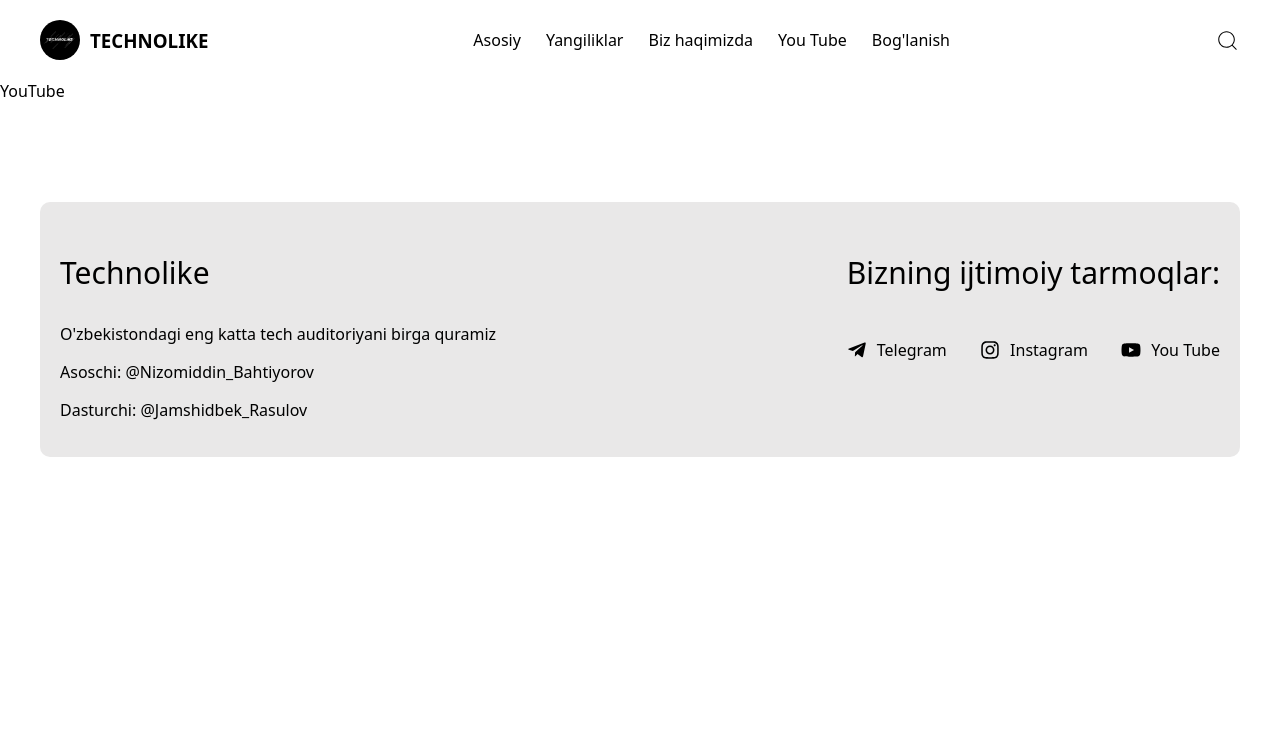
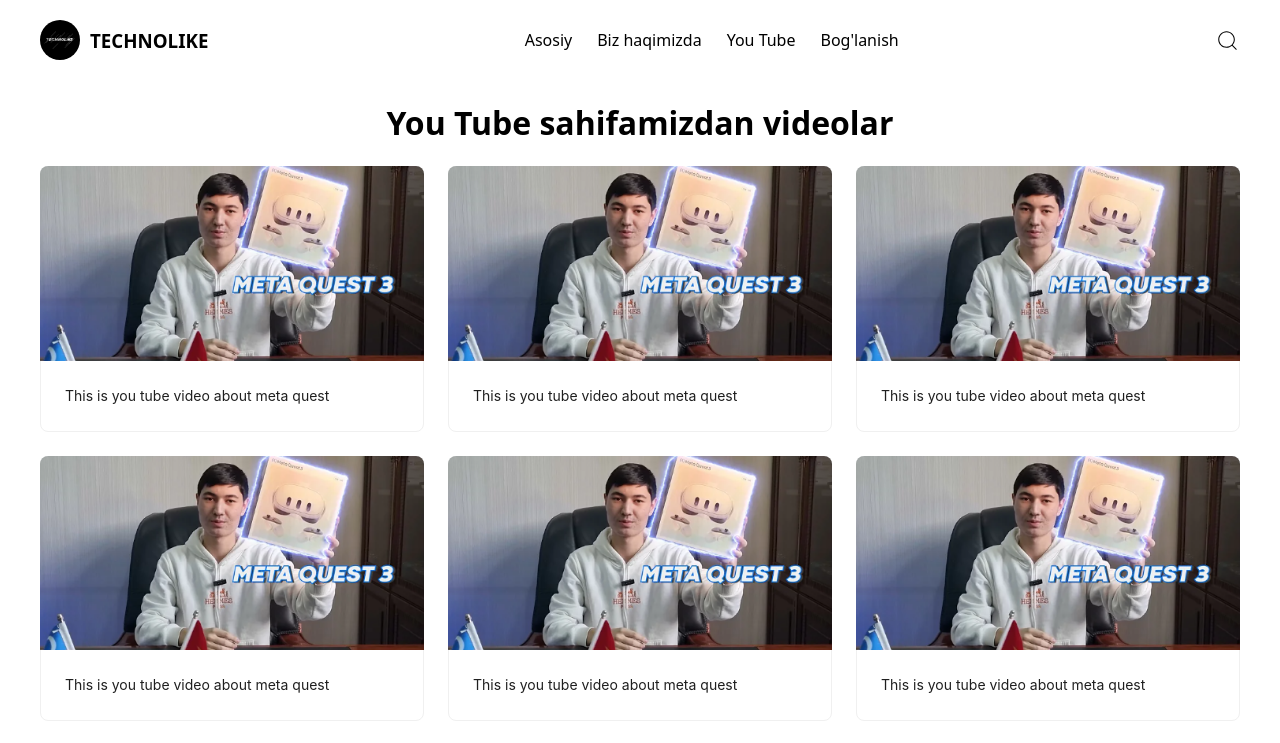
Before and after one commit to Jamshidbek9777/technolike, a React (Vite) app: page /youtube in a window 1280 px wide. Shown: the top 743 px of the page. Built offline with nearby package versions, Linux system fonts and the light colour scheme.

Commit message:
pages added

```diff
--- a/src/app/pages/Home/home.tsx
+++ b/src/app/pages/Home/home.tsx
@@ -12,7 +12,7 @@
           <Container>
                <Flex vertical gap={20}>
                     <Banner $bg={BannerImage} style={{ color: "white" }}>
-                         <Flex vertical>
+                         <BannerText vertical>
                               <Text $context="title">
                                    This is information about the news
                               </Text>
@@ -22,7 +22,7 @@
                                    consequatur rerum, tempore libero aspernatur
                                    praesentium! Pariatur, eum reiciendis!
                               </Text>
-                         </Flex>
+                         </BannerText>
                     </Banner>
                     <Row gutter={[24, 24]}>
                          {news.map((item, idx) => (
@@ -39,6 +39,8 @@
           </Container>
      );
 };
+export default Home;
+
 const NewsCard = styled(Card)`
      /* border: 1px solid red; */
 `;
@@ -57,4 +59,7 @@
                `}
           `}
 `;
-export default Home;
+
+const BannerText = styled(Flex)`
+     padding: 60px;
+`;
--- a/src/app/pages/YouTube/youtube.tsx
+++ b/src/app/pages/YouTube/youtube.tsx
@@ -1,5 +1,91 @@
+import { Card, Col, Flex, Row } from "antd";
+import { Container } from "../../../components";
+import styled from "styled-components";
+import VideoImage from "../../../assets/Screenshot from 2024-04-29 12-11-05.png";
+import { Link } from "react-router-dom";
+import { media } from "../../../style/media";
+const videos = [
+     {
+          id: 1,
+          src: "https://youtu.be/XSfDpF-rcJw?si=HPVVgM3Dnm7pPwYk",
+          description: "This is you tube video about meta quest",
+     },
+     {
+          id: 2,
+          src: "https://youtu.be/XSfDpF-rcJw?si=HPVVgM3Dnm7pPwYk",
+          description: "This is you tube video about meta quest",
+     },
+     {
+          id: 3,
+          src: "https://youtu.be/XSfDpF-rcJw?si=HPVVgM3Dnm7pPwYk",
+          description: "This is you tube video about meta quest",
+     },
+     {
+          id: 4,
+          src: "https://youtu.be/XSfDpF-rcJw?si=HPVVgM3Dnm7pPwYk",
+          description: "This is you tube video about meta quest",
+     },
+     {
+          id: 5,
+          src: "https://youtu.be/XSfDpF-rcJw?si=HPVVgM3Dnm7pPwYk",
+          description: "This is you tube video about meta quest",
+     },
+     {
+          id: 6,
+          src: "https://youtu.be/XSfDpF-rcJw?si=HPVVgM3Dnm7pPwYk",
+          description: "This is you tube video about meta quest",
+     },
+     {
+          id: 7,
+          src: "https://youtu.be/XSfDpF-rcJw?si=HPVVgM3Dnm7pPwYk",
+          description: "This is you tube video about meta quest",
+     },
+     {
+          id: 8,
+          src: "https://youtu.be/XSfDpF-rcJw?si=HPVVgM3Dnm7pPwYk",
+          description: "This is you tube video about meta quest",
+     },
+     {
+          id: 9,
+          src: "https://youtu.be/XSfDpF-rcJw?si=HPVVgM3Dnm7pPwYk",
+          description: "This is you tube video about meta quest",
+     },
+];
 const YouTube = () => {
-     return <div>YouTube</div>;
+     return (
+          <Container>
+               <Flex vertical justify="center" align="center">
+                    <Title>You Tube sahifamizdan videolar</Title>
+                    <Row gutter={[24, 24]}>
+                         {videos.map((item, idx) => (
+                              <Col key={idx} xs={24} sm={12} lg={8}>
+                                   <a href={item.src}>
+                                        <VideoCard
+                                             hoverable
+                                             cover={
+                                                  <CardImage src={VideoImage} />
+                                             }>
+                                             {item.description}
+                                        </VideoCard>
+                                   </a>
+                              </Col>
+                         ))}
+                    </Row>
+               </Flex>
+          </Container>
+     );
 };
 
 export default YouTube;
+
+const VideoCard = styled(Card)``;
+const CardImage = styled.img``;
+
+const Title = styled.h1`
+     ${media.lg`
+          font-size: 25px;
+     `}
+     ${media.md`
+          font-size: 20px;
+     `}
+`;
--- a/src/components/navbar/navbar.tsx
+++ b/src/components/navbar/navbar.tsx
@@ -39,12 +39,12 @@
                key: "/",
                icon: <RiHome6Line size={20} />,
           },
-          {
-               id: 1,
-               name: "Yangiliklar",
-               key: "/news",
-               icon: <MdOutlineNewspaper size={20} />,
-          },
+          // {
+          //      id: 1,
+          //      name: "Yangiliklar",
+          //      key: "/news",
+          //      icon: <MdOutlineNewspaper size={20} />,
+          // },
           {
                id: 2,
                name: "Biz haqimizda",
@@ -94,33 +94,7 @@
                               </NavItem>
                          ))}
                     </NavItems>
-                    {/* <NavItems $align="center" $gap="25px">
-                         <NavItem
-                              onClick={() => handleChange("/", 1)}
-                              active={location.pathname === "/"}>
-                              Asosiy
-                         </NavItem>
-                         <NavItem
-                              onClick={() => handleChange("/news", 2)}
-                              active={location.pathname === "/news"}>
-                              Yangliliklar
-                         </NavItem>
-                         <NavItem
-                              onClick={() => handleChange("/about", 3)}
-                              active={location.pathname === "/about"}>
-                              Biz haqimizda
-                         </NavItem>
-                         <NavItem
-                              onClick={() => handleChange("/youtube", 4)}
-                              active={location.pathname === "/youtube"}>
-                              You Tube
-                         </NavItem>
-                         <NavItem
-                              onClick={() => handleChange("/contact", 5)}
-                              active={location.pathname === "/contact"}>
-                              Bog'lanish
-                         </NavItem>
-                    </NavItems> */}
+
                     <Box $align="center">
                          <CiSearch style={{ fontSize: "25px" }} />
                     </Box>
@@ -137,7 +111,7 @@
                          {menuItems.map((item, idx) => (
                               <Link to={item.key} key={idx}>
                                    <NavItemSidebar key={idx} onClick={onClose}>
-                                        <Box>
+                                        <Box $align="center" $gap="10px">
                                              {item.icon} {item.name}
                                         </Box>
                                    </NavItemSidebar>
```
Also changed, not shown: src/assets/Screenshot from 2024-04-29 12-11-05.png (added).
